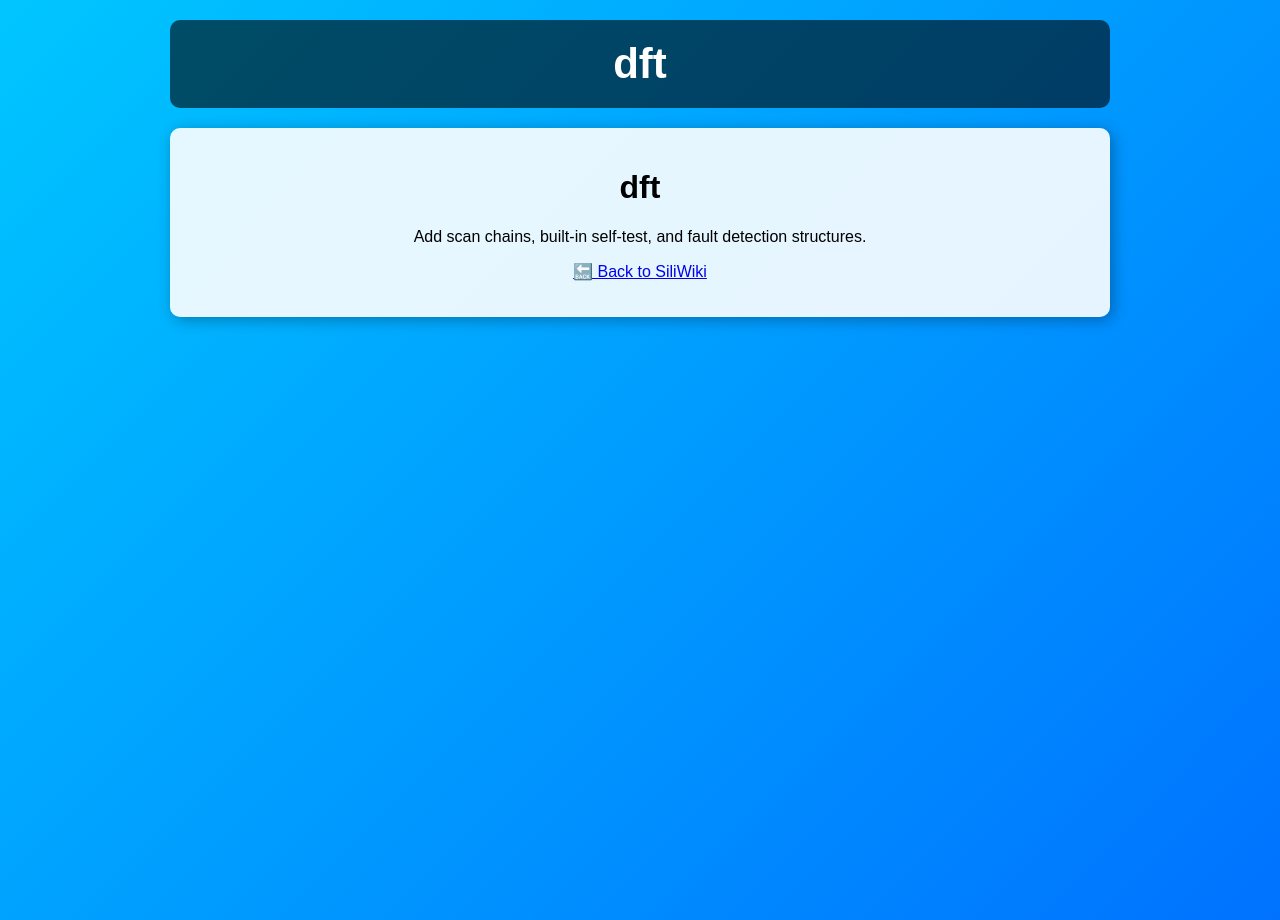
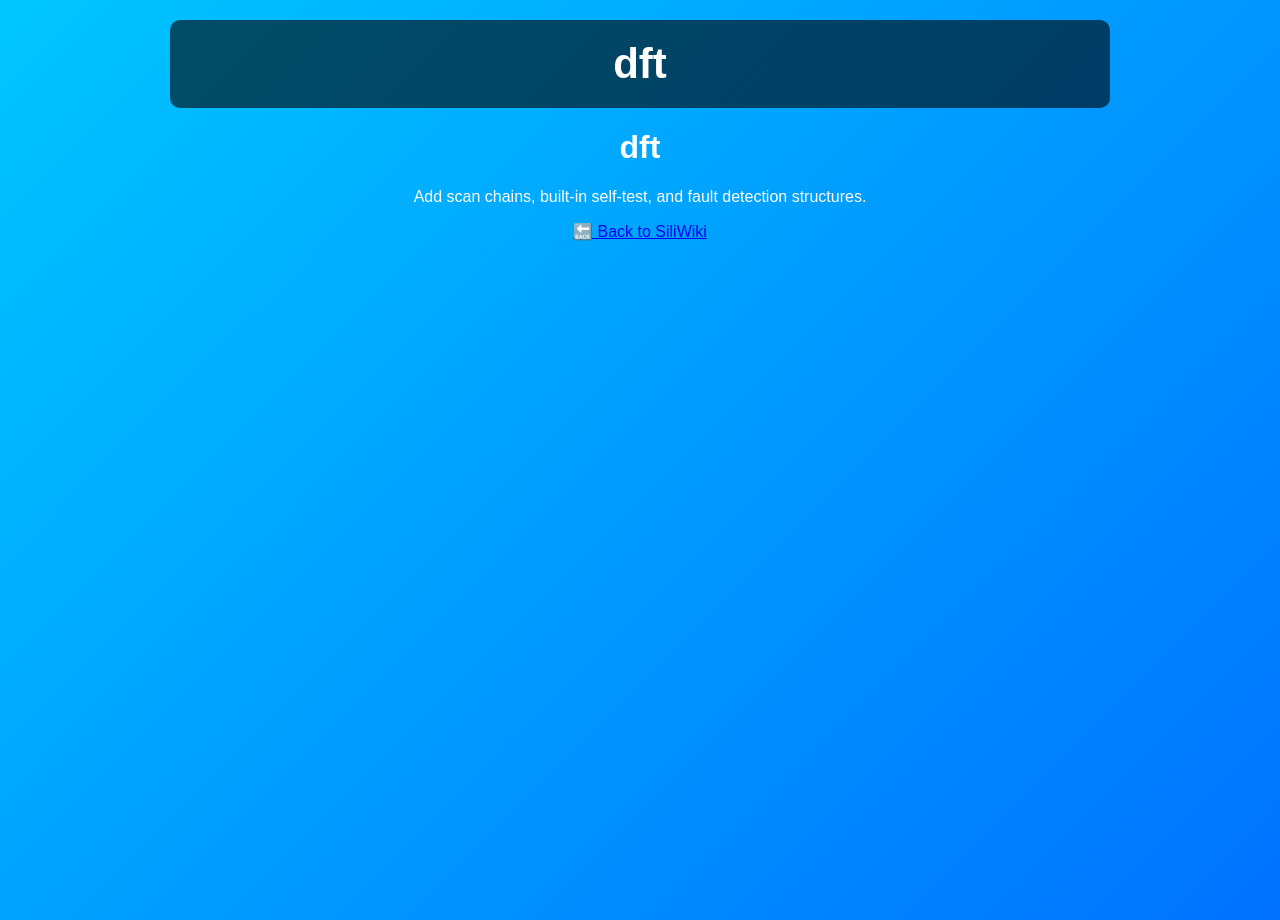
Before and after one commit to danielthurmond/SiliWiki, a Jekyll site: the page built from topics/dft.md, in a window 1280 px wide. Built offline with Jekyll 4.4.1, drawn with Linux system fonts in a browser that asks for light colours.

Commit message:
Update styles.css

```diff
--- a/assets/styles.css
+++ b/assets/styles.css
@@ -26,25 +26,12 @@
     color: white;
 }
 
-/* Wiki Content */
-main {
-    max-width: 900px;
-    margin: auto;
-    background: rgba(255, 255, 255, 0.9);
-    padding: 20px;
-    border-radius: 10px;
-    box-shadow: 3px 3px 15px rgba(0, 0, 0, 0.3);
-    text-align: center;
-    color: black;
-}
-
-/* Process Cards */
 .process-grid {
     display: flex;
-    flex-direction: column;
-    align-items: center;
-    gap: 20px;
-    margin: 30px 10px;
+    flex-direction: column;  /* Stack cards vertically */
+    align-items: center;     /* Center-align content */
+    gap: 20px;               /* Space between cards */
+    margin: 30px 10px;       /* Margin on top/bottom and slight padding on sides */
 }
 
 .process-card {
@@ -59,17 +46,18 @@
     flex-direction: column;
     align-items: center;
     text-align: center;
-    color: black;
+    color: black; /* Ensures text is readable on light background */
 }
 
+
 .process-card:hover {
-    transform: scale(1.02);
+    transform: scale(1.02); /* Slight hover effect */
 }
 
 .process-card img {
-    width: 100%;
-    max-height: 300px;
-    object-fit: cover;
+    width: 100%;          /* Image takes full width of the card */
+    max-height: 300px;    /* Limits height to keep proportions */
+    object-fit: cover;    /* Crop images properly */
     border-radius: 8px;
 }
 
```
